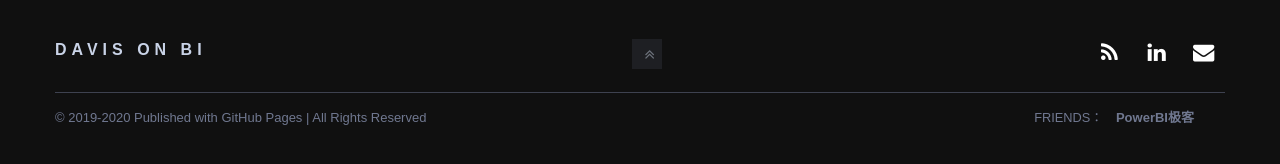
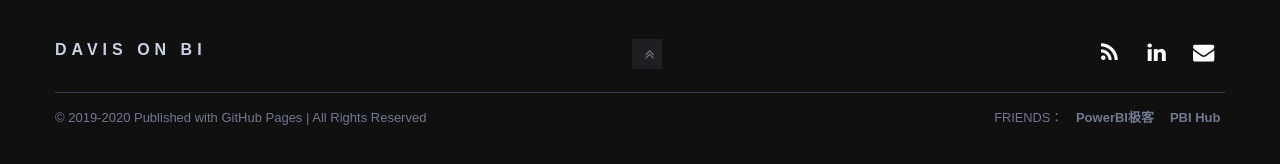
Before and after one commit to D-BI-TECH/D-BI-TECH.github.io, a Jekyll site: the page built from index.html, in a window 1280 px wide and 900 px high, scrolled down 2427 px. Shown: the part 718-882 px from the top of the window. Built offline with Jekyll 4.4.1, drawn with Linux system fonts in a browser that asks for light colours; nearby versions of some CDN libraries; the list of posts is cut into pages by our own code; comment, search, counter and statistics services are not loaded.

Commit message:
Add files via upload

```diff
--- a/_includes/footer.html
+++ b/_includes/footer.html
@@ -47,8 +47,8 @@
                 <ul class="list-reset">
                   <li>&ensp;&ensp;&ensp;&ensp;&ensp;&ensp;&ensp;&ensp;&ensp;&ensp;&ensp;&ensp;&ensp;&ensp;&ensp;&ensp;&ensp;&ensp;&ensp;&ensp;&ensp;&ensp;&ensp;&ensp;
                         &ensp;&ensp;&ensp;&ensp;&ensp;&ensp;&ensp;&ensp;&ensp;&ensp;&ensp;&ensp;&ensp;&ensp;&ensp;&ensp;&ensp;&ensp;&ensp;&ensp;&ensp;&ensp;&ensp;&ensp;
-                        &ensp;&ensp;&ensp;&ensp;&ensp;&ensp;&ensp;&ensp;&ensp;&ensp;&ensp;&ensp;&ensp;&ensp;&ensp;&ensp;&ensp;&ensp;
-                      <small>&ensp;FRIENDS：&ensp;&ensp;</small><a href="https://www.powerbigeek.com/">PowerBI极客</a>
+                        &ensp;&ensp;&ensp;&ensp;&ensp;&ensp;&ensp;&ensp;&ensp;&ensp;&ensp;&ensp;&ensp;
+                      <small>&ensp;FRIENDS：&ensp;&ensp;</small><a href="https://www.powerbigeek.com/">PowerBI极客</a>&ensp;&ensp;<a href="https://pbihub.cn/">PBI Hub</a>
                 </ul>
             </div>
         </div>
```
